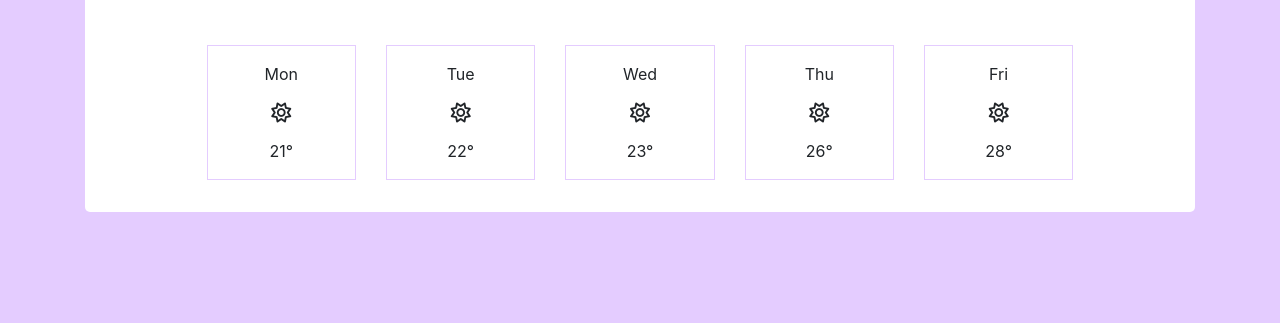
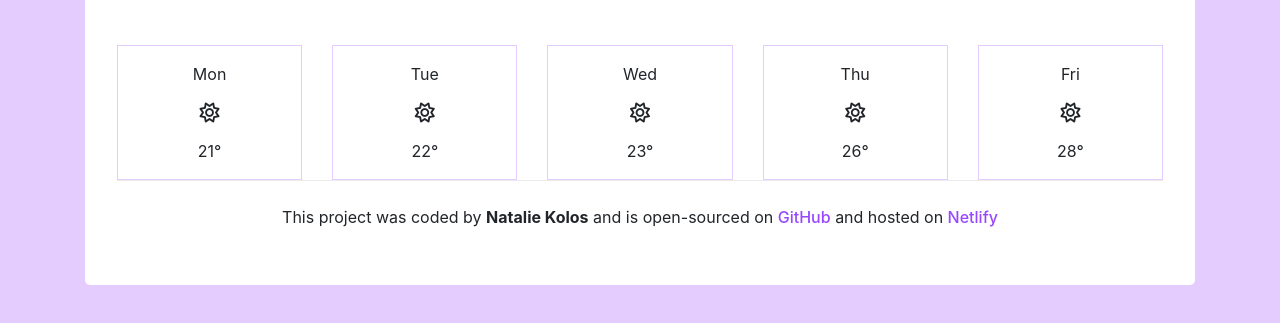
Before and after one commit to natalie-kolos/Plus-Final-Project, a plain HTML site: page index.html in a window 1280 px wide. Shown: the part 335-658 px from the top of the page. Drawn offline with nearby package versions, Linux system fonts and the light colour scheme.

Commit message:
added footer

```diff
--- a/css/style.css
+++ b/css/style.css
@@ -36,3 +36,14 @@ body {
   font-size: 56px;
   margin-right: 16px;
 }
+
+.card-custom__footer {
+  padding: 24px 0;
+  border-top: 1px solid rgb(235, 235, 235);
+  text-align: center;
+}
+
+.card-custom__footer a {
+  color: #9747ff;
+  font-weight: 500;
+}
--- a/index.html
+++ b/index.html
@@ -61,9 +61,7 @@
           <div class="d-flex">
             <div class="icon"><i class="fa-regular fa-sun"></i></div>
             <div class="city-weather__info">
-              <h2 id="temp">
-                19
-              </h2>
+              <h2 id="temp">19</h2>
               <a href="#" id="celcius" class="h6">°C</a>
               <span class="h6 text-black-50">|</span>
               <a href="#" id="farenheit" class="h6">F</a>
@@ -73,35 +71,35 @@
           </div>
         </div>
         <div class="row">
-          <div class="col-md-2 offset-md-1">
+          <div class="col">
             <div class="weather-card">
               <p>Mon</p>
               <i class="fa-regular fa-sun"></i>
               <p>21°</p>
             </div>
           </div>
-          <div class="col-md-2">
+          <div class="col">
             <div class="weather-card">
               <p>Tue</p>
               <i class="fa-regular fa-sun"></i>
               <p>22°</p>
             </div>
           </div>
-          <div class="col-md-2">
+          <div class="col">
             <div class="weather-card">
               <p>Wed</p>
               <i class="fa-regular fa-sun"></i>
               <p>23°</p>
             </div>
           </div>
-          <div class="col-md-2">
+          <div class="col">
             <div class="weather-card">
               <p>Thu</p>
               <i class="fa-regular fa-sun"></i>
               <p>26°</p>
             </div>
           </div>
-          <div class="col-md-2">
+          <div class="col">
             <div class="weather-card">
               <p>Fri</p>
               <i class="fa-regular fa-sun"></i>
@@ -109,6 +107,16 @@
             </div>
           </div>
         </div>
+        <div class="card-custom__footer">
+          This project was coded by <strong>Natalie Kolos</strong> and is
+          open-sourced on
+          <a
+            href="https://github.com/natalie-kolos/shecodes-homework-week-6"
+            target="_blank"
+            >GitHub</a
+          >
+          and hosted on <a href="">Netlify</a>
+        </div>
       </div>
     </div>
     <script src="js/custom.js"></script>
```
